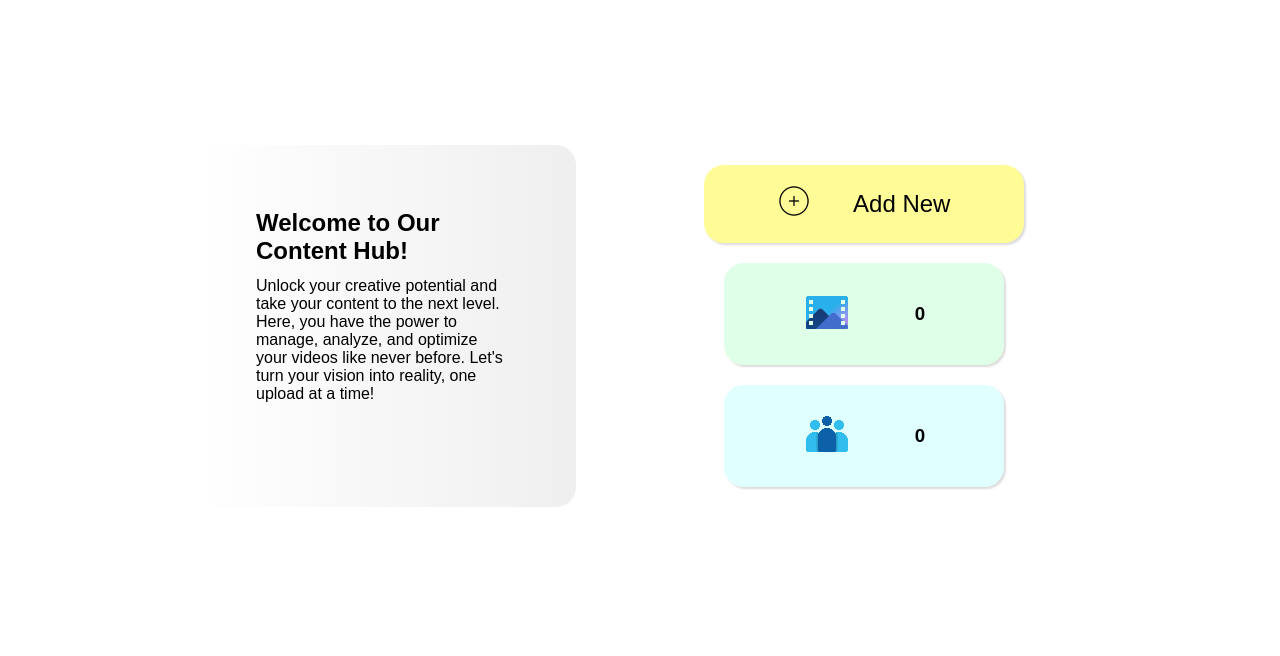
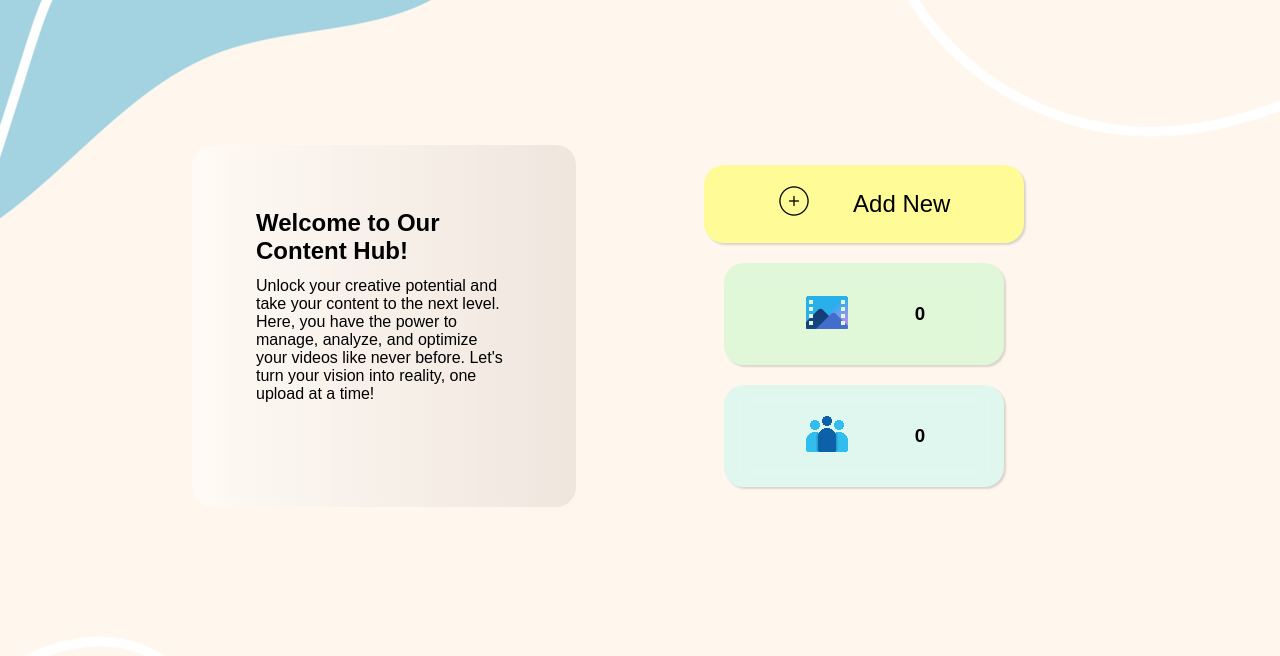
Before and after one commit to aryan1143/com-handel, a website: page index.html in a window 1280 px wide. Shown: the part 144-800 px from the top of the page. Drawn offline with Linux system fonts and the light colour scheme.

Commit message:
Update styles.css

```diff
--- a/styles.css
+++ b/styles.css
@@ -15,7 +15,7 @@ header {
 }
 
 body {
-    background: url(/images/bg.jpg);
+    background: url(bg.jpg);
 }
 
 #home {
```
